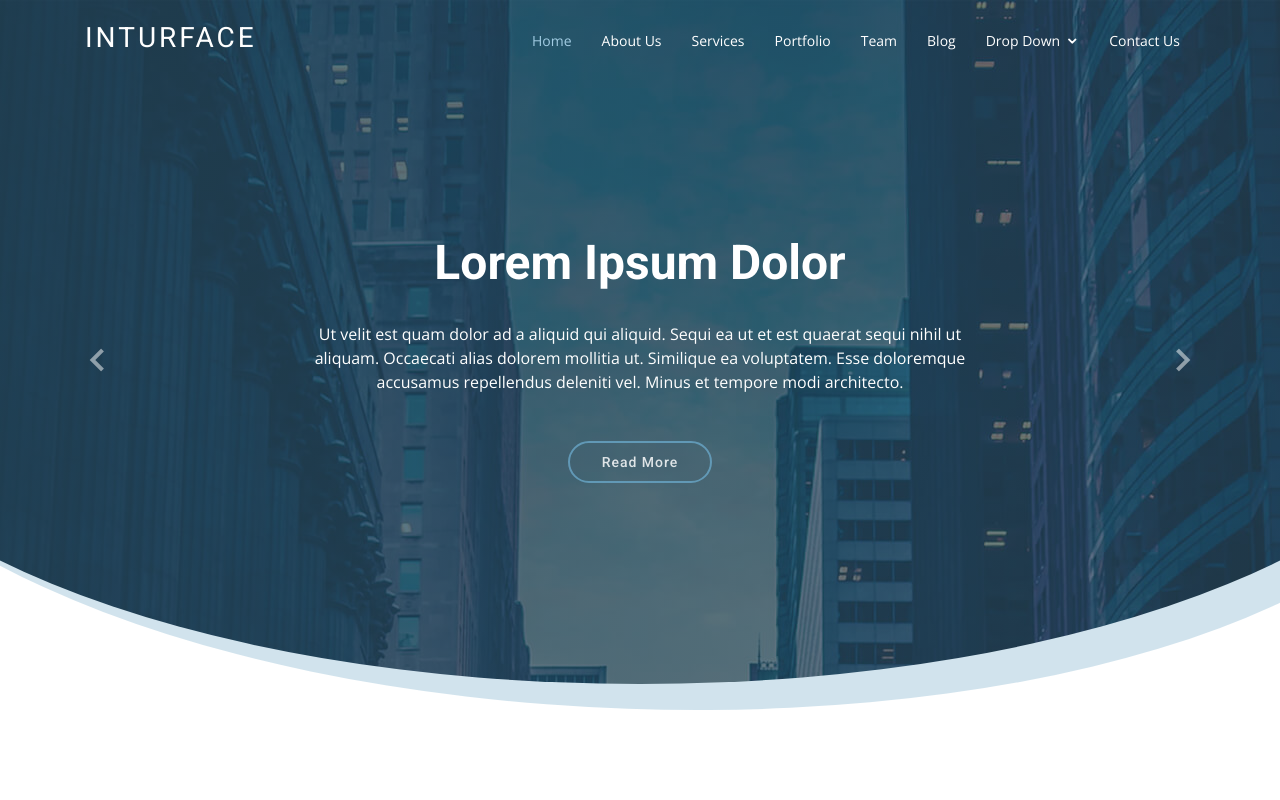
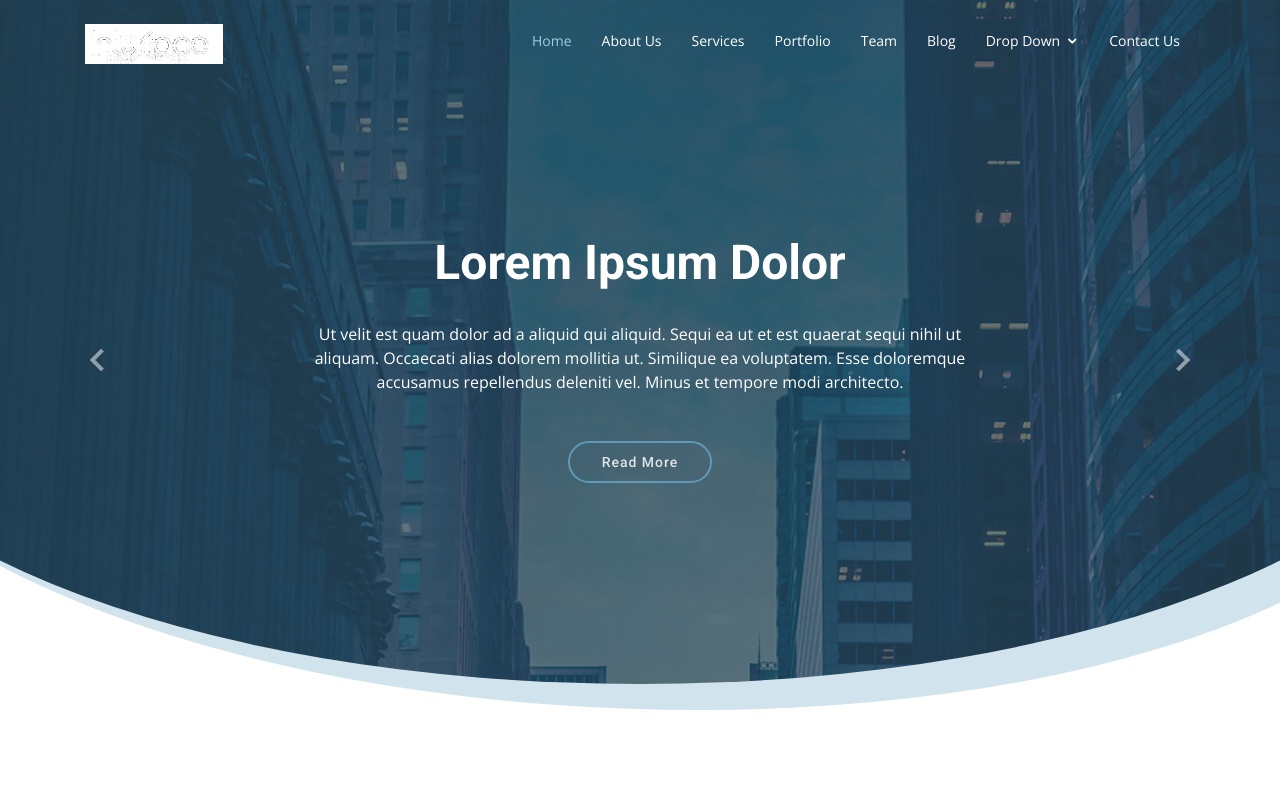
Before and after one commit to Darrentasker/inturface_couk, a plain HTML site: page index.html in a window 1280 px wide. Shown: the top 800 px of the page. Drawn offline with nearby package versions, Linux system fonts and the light colour scheme.

Commit message:
Update index.html

```diff
--- a/index.html
+++ b/index.html
@@ -43,7 +43,7 @@
     <div class="container">
 
       <div class="logo float-left">
-        <h1 class="text-light"><a href="index.html"><span>Inturface</span></a></h1>
+        <h1 class="index.html" class=""><img src="assets/img/Inturface logo2.jpg"></a></h1>
         <!-- Uncomment below if you prefer to use an image logo -->
         <!-- <a href="index.html"><img src="assets/img/Inturface logo2.jpg" alt="" class="img-fluid"></a>-->
 
```
